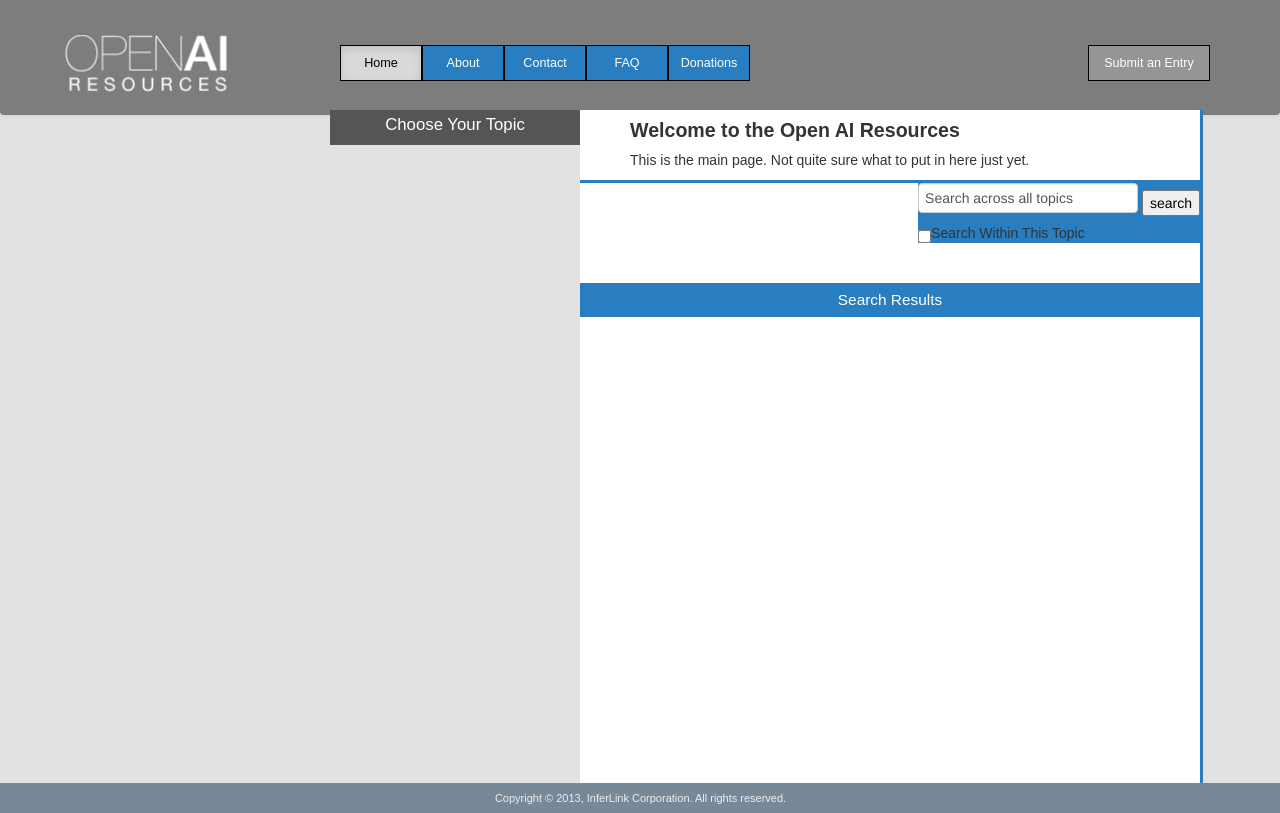
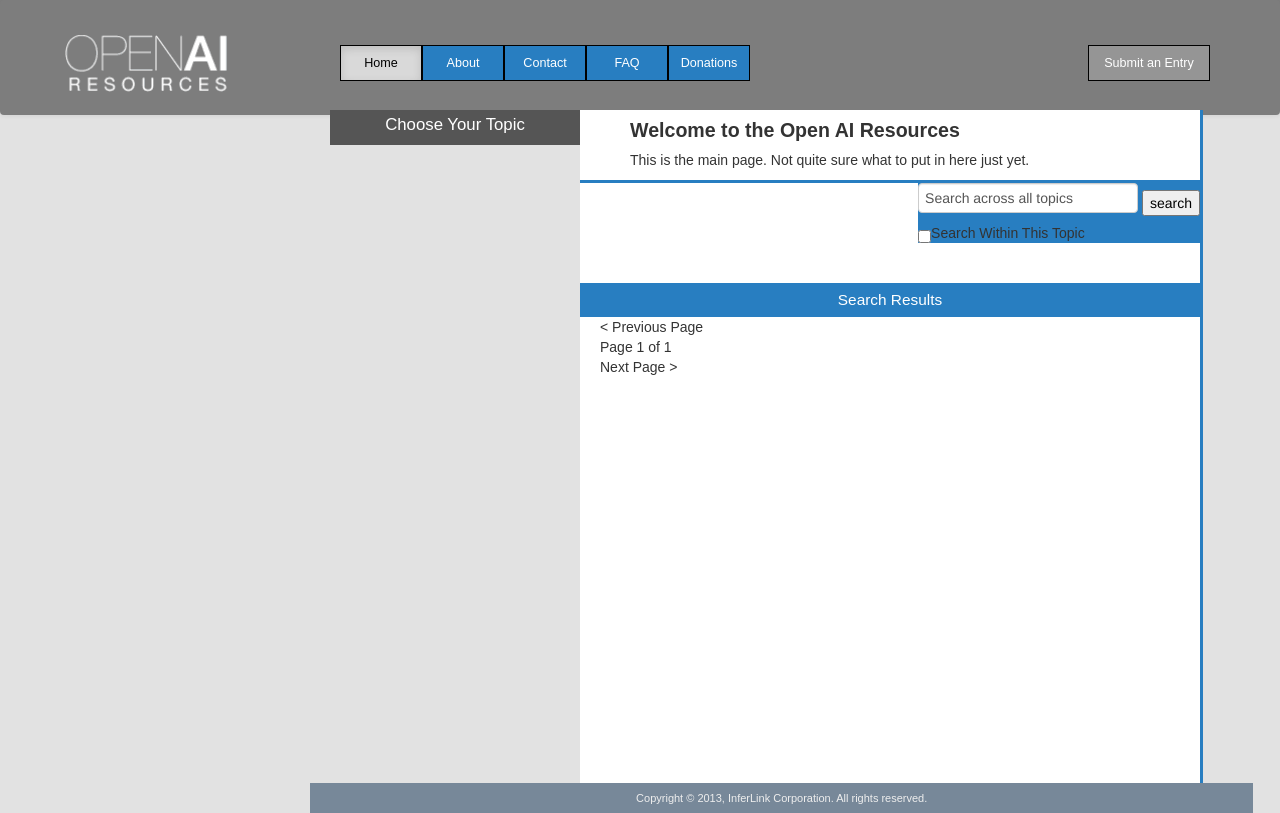
Before and after one commit to kanesee/openair, a PHP site: page / in a window 1280 px wide. Run offline with PHP 8.4, Linux system fonts and the light colour scheme; data that the repository does not hold is empty; some libraries are stand-ins or nearby versions.

Commit message:
pending and style changes

```diff
--- a/htdocs/index.php
+++ b/htdocs/index.php
@@ -18,7 +18,10 @@
 		<div id="searchresults">
 			<div id="searchresultstitle">Search Results</div>
 			<div id="searchcontrols">
-
+				<div id="row">
+					<div class="span2">&lt; Previous Page</div>
+					<div class="span8">Page 1 of 1</div>
+					<div class="span2">Next Page &gt;</div>
 			</div>
 <?php
 $query = "";
```
